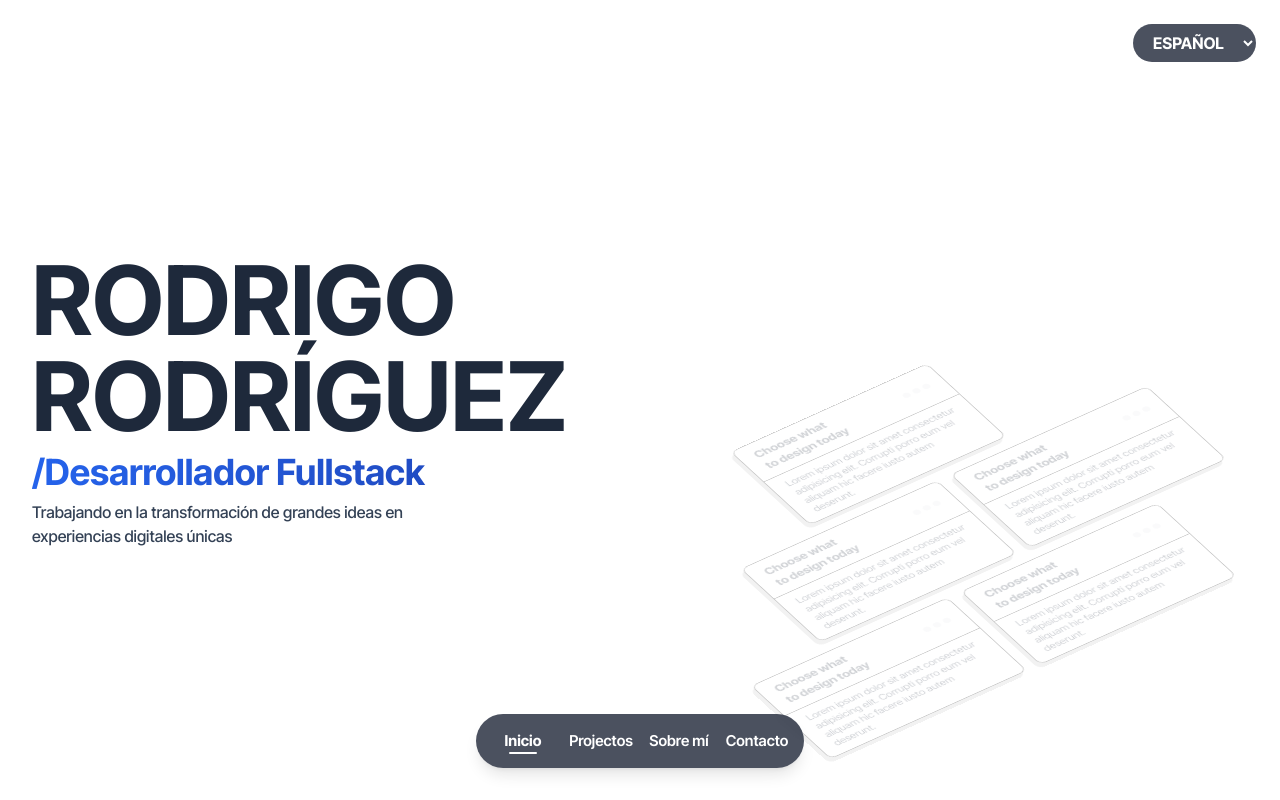
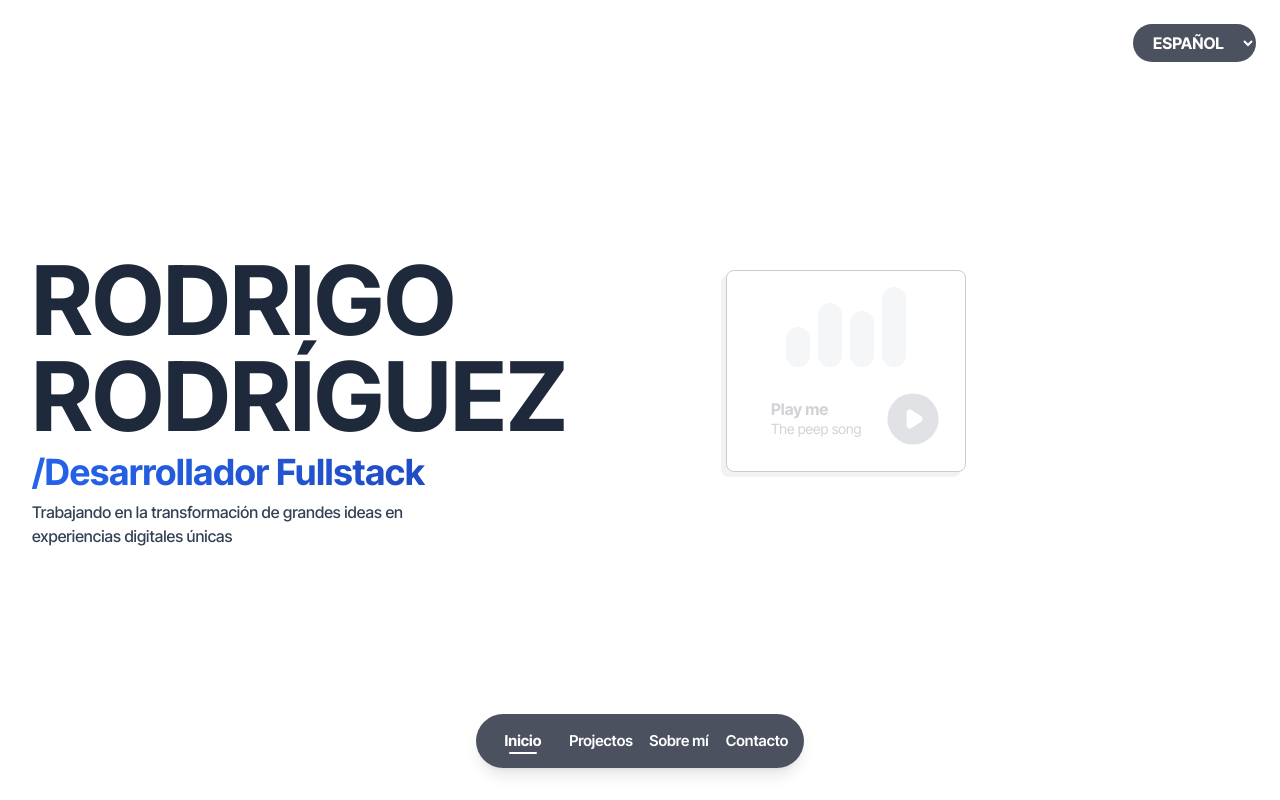
Before and after one commit to RdrBux/portfolio, a React (Create React App) app: page / in a window 1280 px wide. Built offline with nearby package versions, Linux system fonts and the light colour scheme; a web font is replaced by a local one.

Commit message:
Add second home card

```diff
--- a/src/components/home/First.jsx
+++ b/src/components/home/First.jsx
@@ -1,6 +1,6 @@
 export default function First() {
   return (
-    <div className="shadowed | w-[240px] select-none rounded-lg border border-black bg-white opacity-20 duration-200 hover:opacity-100 hover:shadow-none">
+    <div className="shadowed | group w-[240px] select-none rounded-lg border border-black bg-white opacity-100 duration-300 hover:opacity-100 hover:shadow-none">
       <div className="flex justify-between border-b border-black p-4 py-2">
         <div className="max-w-[100px] text-sm font-bold">
           Choose what to design today
@@ -11,9 +11,11 @@ export default function First() {
           <div className="h-2 w-2 rounded-full bg-gray-200 hover:bg-green-500"></div>
         </div>
       </div>
-      <div className="p-4 py-2 text-xs">
-        Lorem ipsum dolor sit amet consectetur adipisicing elit. Corrupti porro
-        eum vel aliquam hic facere iusto autem deserunt.
+      <div className="flex items-center gap-2 p-4 py-2 text-xs">
+        <div className="relative h-16 w-16 shrink-0 rounded-lg bg-gray-200 duration-300 group-hover:bg-pink-200">
+          <div className="absolute -right-1 -top-1 h-4 w-4 rounded-full border-2 border-white bg-gray-400 group-hover:bg-green-500"></div>
+        </div>
+        <div>Lorem ipsum dolor sit amet consectetur adipisicing elit.</div>
       </div>
     </div>
   );
--- /dev/null
+++ b/src/components/home/Second.jsx
@@ -0,0 +1,30 @@
+export default function Second() {
+  return (
+    <div className="shadowed | group flex w-[240px] select-none flex-col items-center gap-4 rounded-lg border border-black bg-white p-4 opacity-20 duration-300 hover:bg-blue-200 hover:opacity-100 hover:shadow-none">
+      <div className="flex items-end gap-2">
+        <div className="h-10 w-6 rounded-full bg-gray-300 duration-300 group-hover:bg-amber-200"></div>
+        <div className="h-16 w-6 rounded-full bg-gray-300 duration-300 group-hover:bg-amber-200"></div>
+        <div className="h-14 w-6 rounded-full bg-gray-300 duration-300 group-hover:bg-amber-200"></div>
+        <div className="h-20 w-6 rounded-full bg-gray-300 duration-300 group-hover:bg-amber-200"></div>
+      </div>
+      <div className="flex w-full items-center justify-between rounded-full bg-white/50 p-1">
+        <div className="ml-6 leading-tight">
+          <p className="font-bold">Play me</p>
+          <p className="text-sm">The peep song</p>
+        </div>
+        <svg
+          xmlns="http://www.w3.org/2000/svg"
+          className="h-16 w-16 text-gray-500 group-hover:text-blue-900"
+          viewBox="0 0 20 20"
+          fill="currentColor"
+        >
+          <path
+            fillRule="evenodd"
+            d="M10 18a8 8 0 100-16 8 8 0 000 16zM9.555 7.168A1 1 0 008 8v4a1 1 0 001.555.832l3-2a1 1 0 000-1.664l-3-2z"
+            clipRule="evenodd"
+          />
+        </svg>
+      </div>
+    </div>
+  );
+}
--- a/src/routes/home.jsx
+++ b/src/routes/home.jsx
@@ -1,5 +1,6 @@
 import { motion } from 'framer-motion';
 import First from '../components/home/First';
+import Second from '../components/home/Second';
 import LangSelector from '../components/LangSelector';
 import TransitionElement from '../components/TransitionElement';
 
@@ -57,18 +58,8 @@ export default function Home() {
             </p>
           </div>
           <div className="bg-gray-1020 shadow-i2nner absolute -bottom-40 -right-20 h-[500px]  w-full rounded-xl lg:relative">
-            <div className="rotated -mt-10 flex flex-col gap-4">
-              <div className="ml-24">
-                <First />
-              </div>
-              <div className="flex gap-4">
-                <First />
-                <First />
-              </div>
-              <div className="-ml-24 flex gap-4">
-                <First />
-                <First />
-              </div>
+            <div className="rotated1 -mt-10 flex flex-col gap-4">
+              <Second />
             </div>
           </div>
         </div>
```
